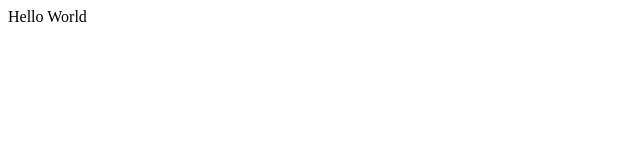
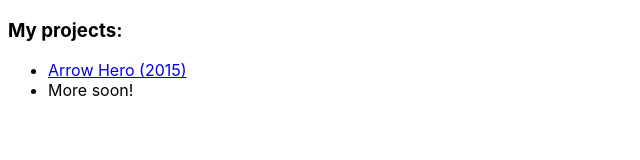
Before and after one commit to AcelisWeaven/acelisweaven.github.io, a plain HTML site: page index.html in a window 1280 px wide. Shown: the whole page, without its empty margins (0-640 px from the left). Drawn offline with Linux system fonts and the light colour scheme.

Commit message:
Update index.html

```diff
--- a/index.html
+++ b/index.html
@@ -3,7 +3,11 @@
   <head>
     <meta charset="utf-8">
     <title></title>
-
+    <style>
+      body {
+        font-family: -apple-system, BlinkMacSystemFont, "Segoe UI", Roboto, Helvetica, Arial, sans-serif, "Apple Color Emoji", "Segoe UI Emoji", "Segoe UI Symbol";
+      }
+    </style>
     <!-- Google Tag Manager -->
     <script>(function(w,d,s,l,i){w[l]=w[l]||[];w[l].push({'gtm.start':
             new Date().getTime(),event:'gtm.js'});var f=d.getElementsByTagName(s)[0],
@@ -17,6 +21,11 @@
     <noscript><iframe src="https://www.googletagmanager.com/ns.html?id=GTM-WBF88JL"
                       height="0" width="0" style="display:none;visibility:hidden"></iframe></noscript>
     <!-- End Google Tag Manager (noscript) -->
-    Hello World
+
+    <h3>My projects:</h3>
+    <ul>
+      <li><a href="https://acelisweaven.github.io/arrow-hero/">Arrow Hero (2015)</a></li>
+      <li>More soon!</li>
+    </ul>
   </body>
 </html>
```
